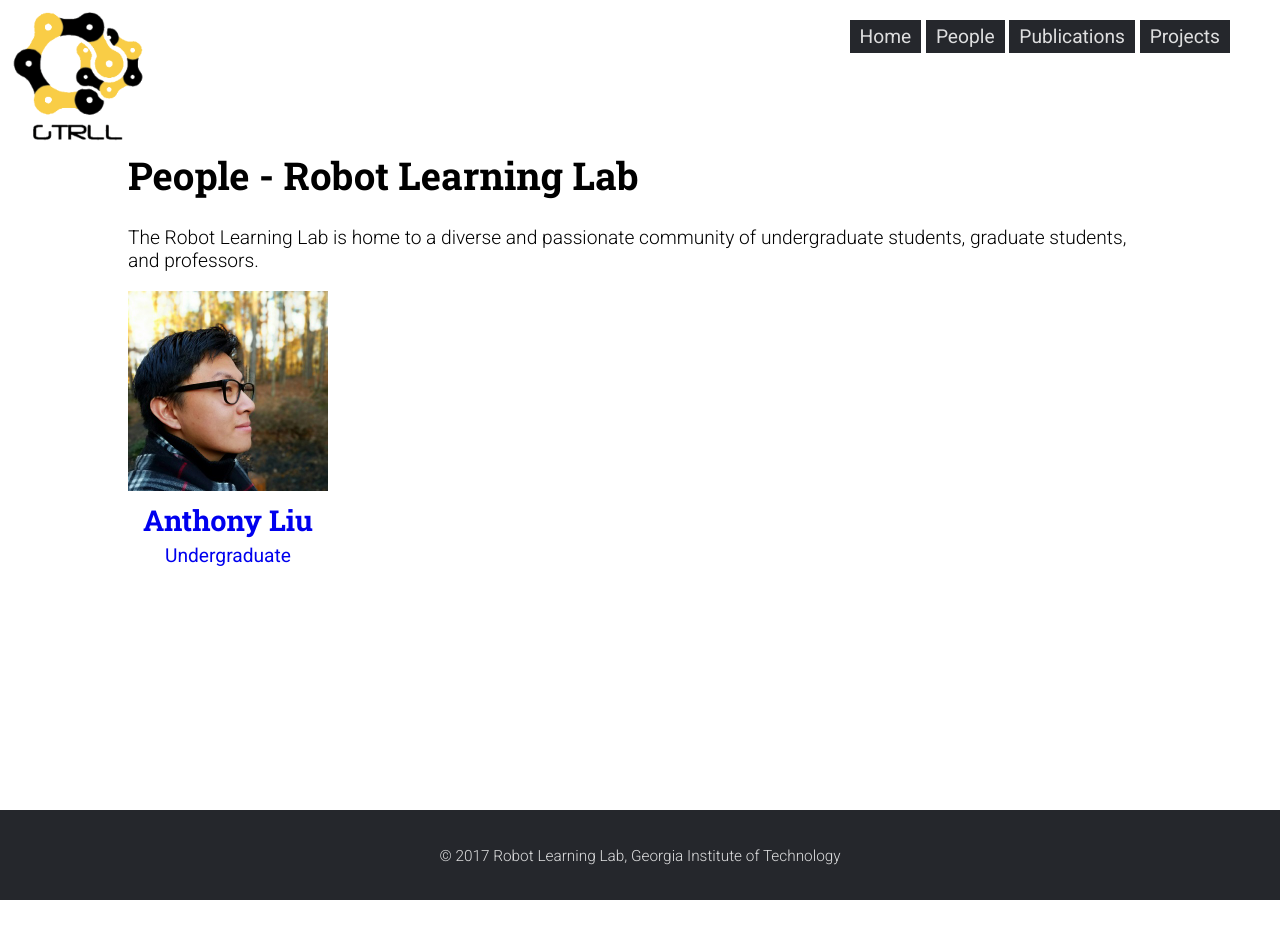
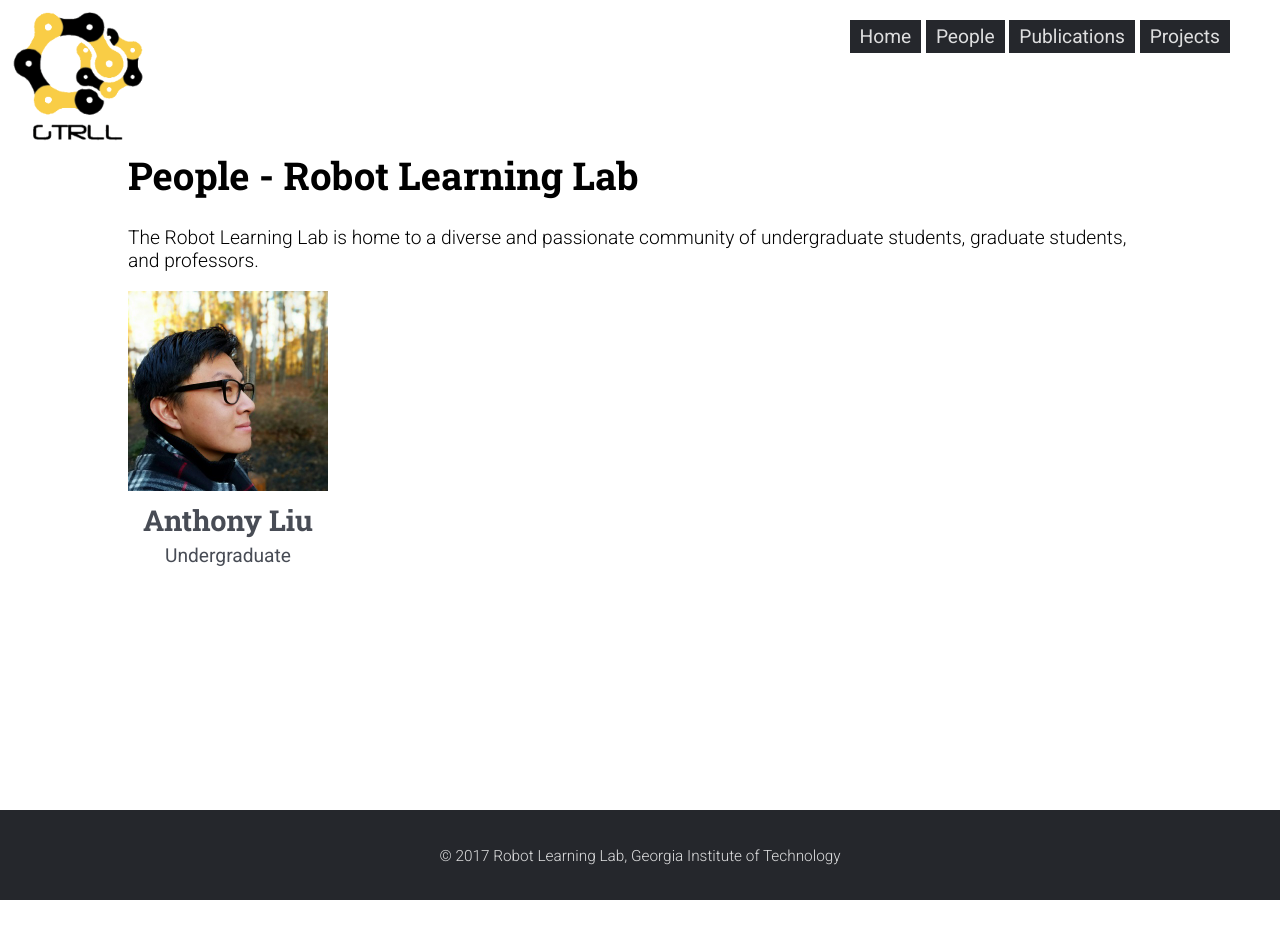
Before and after one commit to AJLiu/rll-site, a Jekyll site: the page built from pages/people.html, in a window 1280 px wide. Built offline with Jekyll 4.4.1, drawn with Linux system fonts in a browser that asks for light colours; nearby versions of some CDN libraries.

Commit message:
fix link color

```diff
--- a/_sass/_people.scss
+++ b/_sass/_people.scss
@@ -91,7 +91,7 @@
     a {
         text-decoration: none;
     }
-    a:visited {
+    a:visited, a:link {
         color: $color-text-dark;
     }
 }
```
